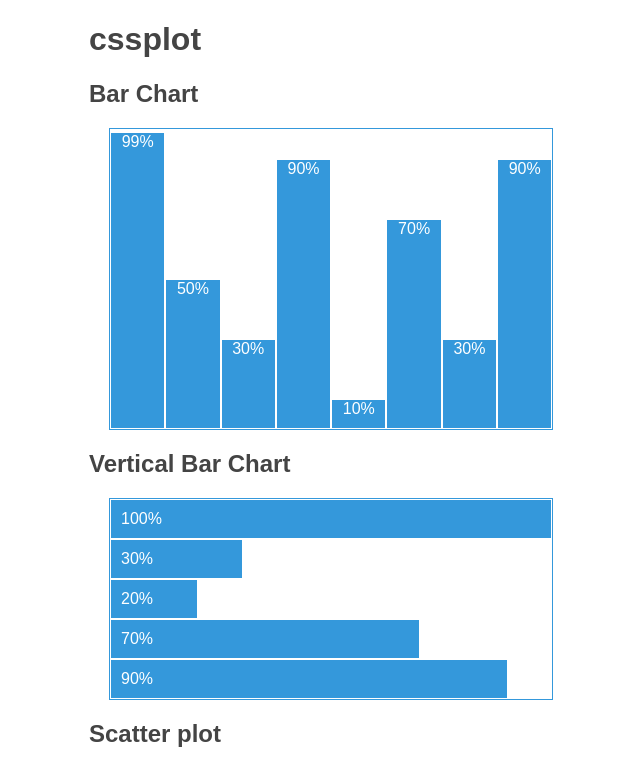
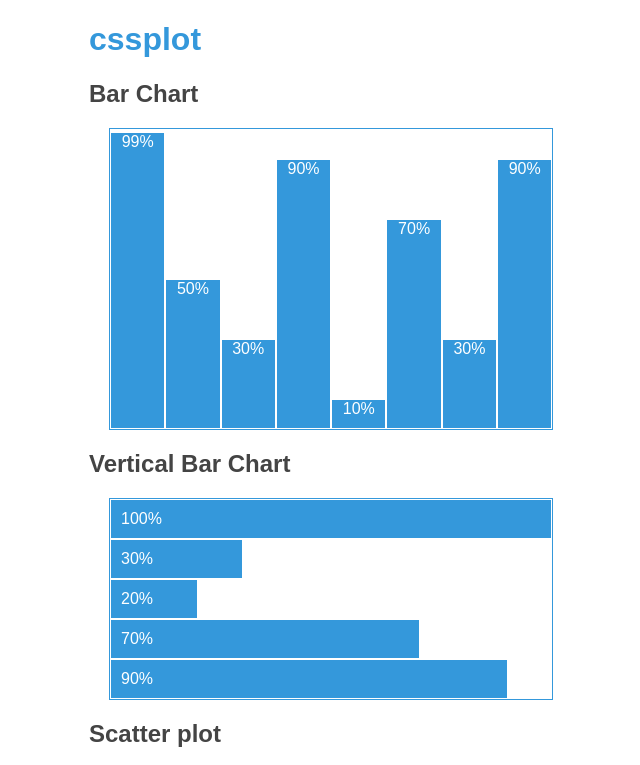
Before and after one commit to asciimoo/cssplot, a plain HTML site: page index.html in a window 1280 px wide. Shown: the top 765 px of the page, without its empty margins (235-875 px from the left). Drawn offline with Linux system fonts and the light colour scheme.

Commit message:
[enh] link to the project page

```diff
--- a/index.html
+++ b/index.html
@@ -11,12 +11,13 @@
     .wrapper div { margin: 20px; width: 70%; border: 1px solid #3498db; }
     .scatter-plot, .bar-chart { height: 300px; }
     .vertical-chart ul li { padding: 10px; }
+    a { color: #3498db; text-decoration: none; }
     </style>
 
 </head>
 <body>
 <div class="wrapper">
-    <h1>cssplot</h1>
+    <h1><a href="https://github.com/asciimoo/cssplot">cssplot</a></h1>
     <h2>Bar Chart</h2>
     <div class="bar-chart">
         <ul class="container">
```
